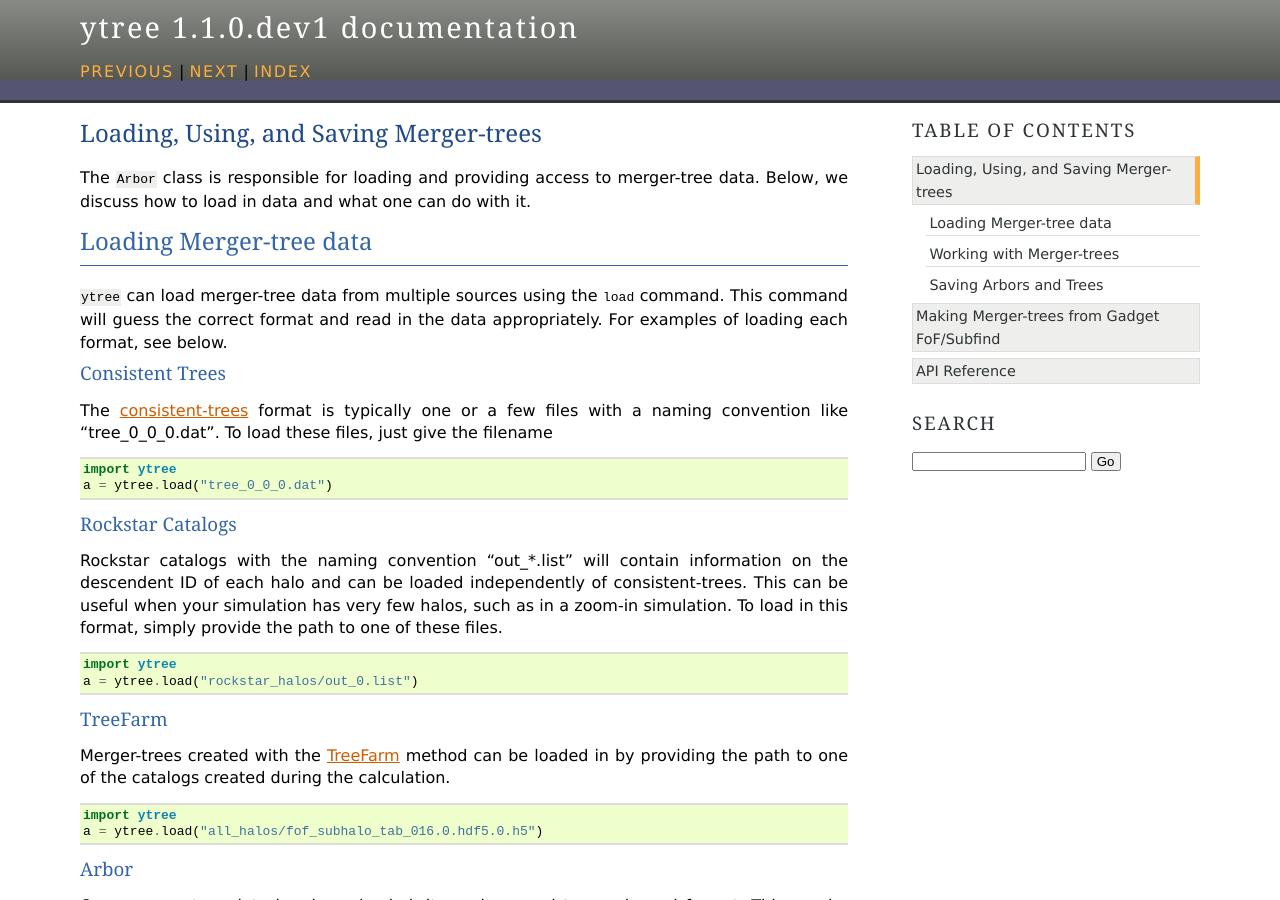
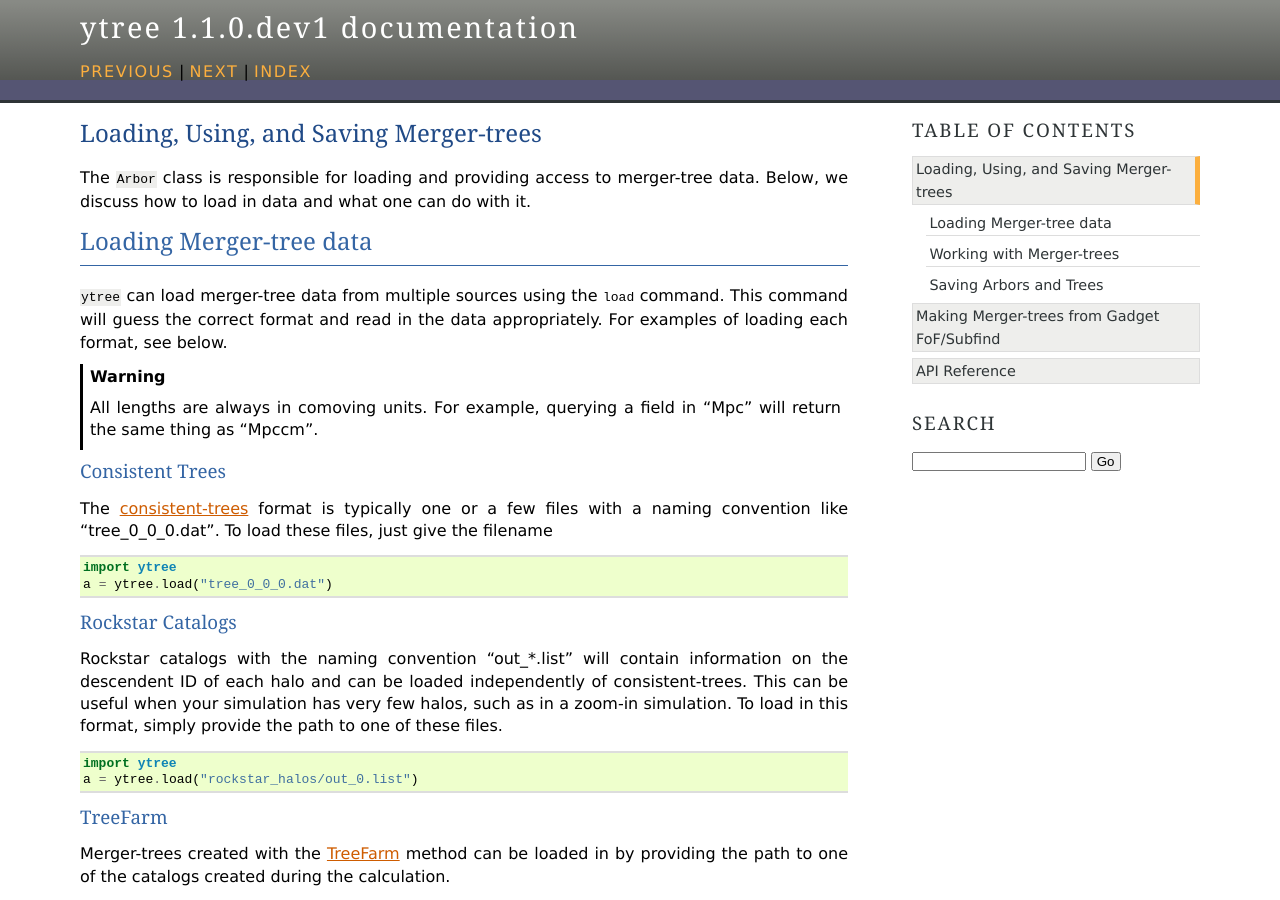
Before and after one commit to ytree-project/ytree, a Sphinx documentation site: the page built from doc/source/Arbor.rst, in a window 1280 px wide and 900 px high. Built offline with Sphinx 7.4.7, drawn with Linux system fonts in a browser that asks for light colours.

Commit message:
Adding node in docs about units.

```diff
--- a/doc/source/Arbor.rst
+++ b/doc/source/Arbor.rst
@@ -14,6 +14,11 @@
 the :func:`~ytree.arbor.load` command.  This command will guess the correct
 format and read in the data appropriately.  For examples of loading
 each format, see below.
+
+.. warning::
+
+   All lengths are always in comoving units.  For example, querying a
+   field in "Mpc" will return the same thing as "Mpccm".
 
 Consistent Trees
 ^^^^^^^^^^^^^^^^
```
